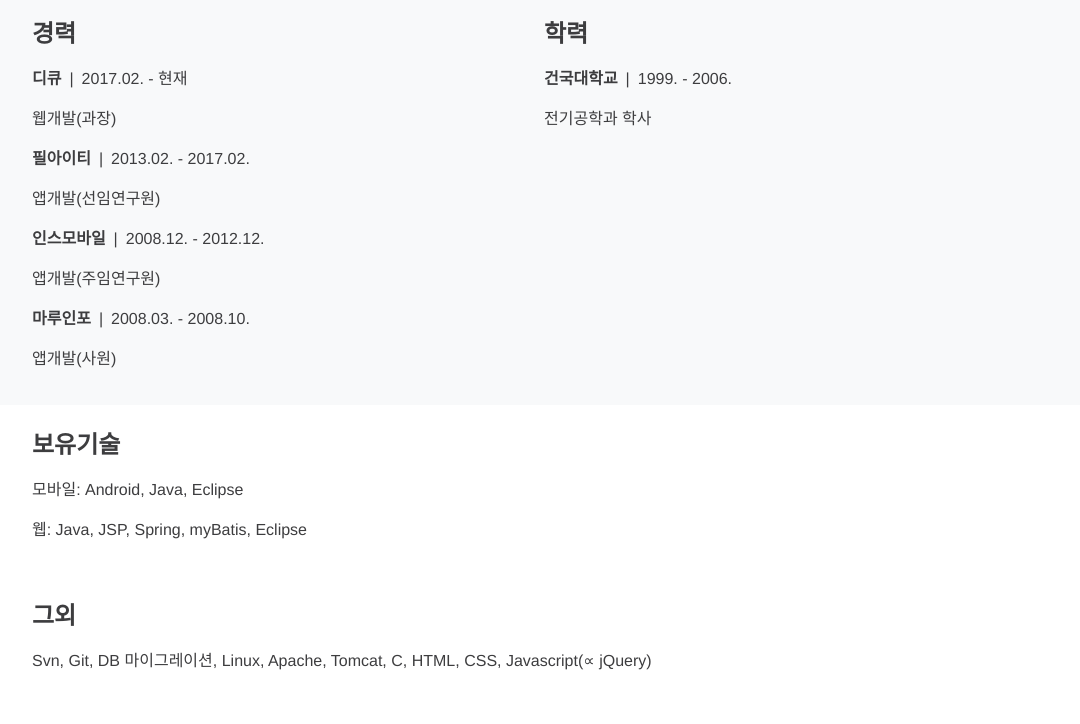
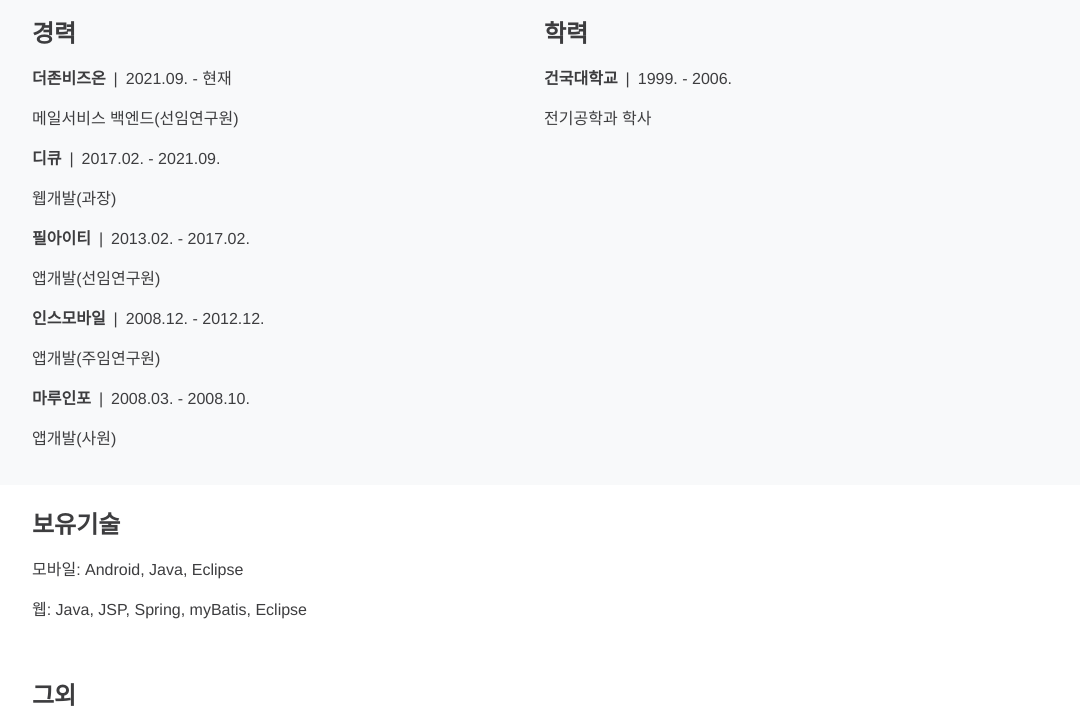
Before and after one commit to RedPeanut/redpeanut.github.io.src-archived, a Gatsby site: page /about in a window 1280 px wide. Shown: the part 62-786 px from the top of the page, without its empty margins (96-1176 px from the left). Built offline with nearby package versions, Linux system fonts and the light colour scheme; Gatsby itself is replaced by a stand-in of ours.

Commit message:
약력 업데이트

```diff
--- a/src/components/Layout.tsx
+++ b/src/components/Layout.tsx
@@ -60,7 +60,7 @@
             </nav>
             <ul className="contacts">
               <li>
-                <a href="mailto:zamong99@gmail.com" target="_blank">
+                <a href="mailto:kimjk80.dev@gmail.com" target="_blank">
                   <Icon name="email" icon={ICONS['EMAIL']}/>
                 </a>
               </li>
--- a/src/pages/about.tsx
+++ b/src/pages/about.tsx
@@ -10,7 +10,11 @@
             <div>
               <h1>경력</h1>
               <div className="item">
-              <b>디큐</b><span className="period">2017.02. - 현재</span>
+                <b>더존비즈온</b><span className="period">2021.09. - 현재</span>
+                <span className="position">메일서비스 백엔드(선임연구원)</span>
+              </div>
+              <div className="item">
+                <b>디큐</b><span className="period">2017.02. - 2021.09.</span>
                 <span className="position">웹개발(과장)</span>
               </div>
               <div className="item">
--- a/static/css/style.css
+++ b/static/css/style.css
@@ -5,9 +5,7 @@
 a {text-decoration:none;}
 li {list-style:none;}
 
-.wrap {max-width:1024px;margin: 0 auto;}
-
-header .wrap {position:relative;}
+header .wrap {position:relative;max-width:1024px;margin:0 auto;}
 header {position:relative;padding:0 8px;height:56px;border-bottom:1px solid rgb(230,230,230);}
 header h1 {display:inline-block;line-height:56px;}
 header h1 a {font-weight:bold;font-size:24px;}
@@ -27,7 +25,9 @@
 }
 
 footer {text-align:center;font-size:14px;padding:8px 0;border-top:1px solid rgb(230,230,230);}
+footer .wrap {max-width:1024px;margin:0 auto;}
 
+.about .wrap {max-width:1024px;margin:0 auto;}
 .about section {padding:20px 20px;position:relative;}
 .about section .line {margin:16px 0;display:block;width:100%;}
 .about section.career {background-color:rgb(248,249,250);}
@@ -40,6 +40,7 @@
 .about section.career .wrap div .item .position {display:block;margin-top:16px;}
 
 .blog {}
+.blog .wrap {max-width:1024px;margin:0 auto;}
 .blog .post.list .item {margin:56px 0;}
 .blog .post.list .item h2 {color:rgb(205,85,84);margin-bottom:8px;}
 .blog .post.list .item p.meta {}
```
Lines whose indentation alone changed are shown as unchanged.
